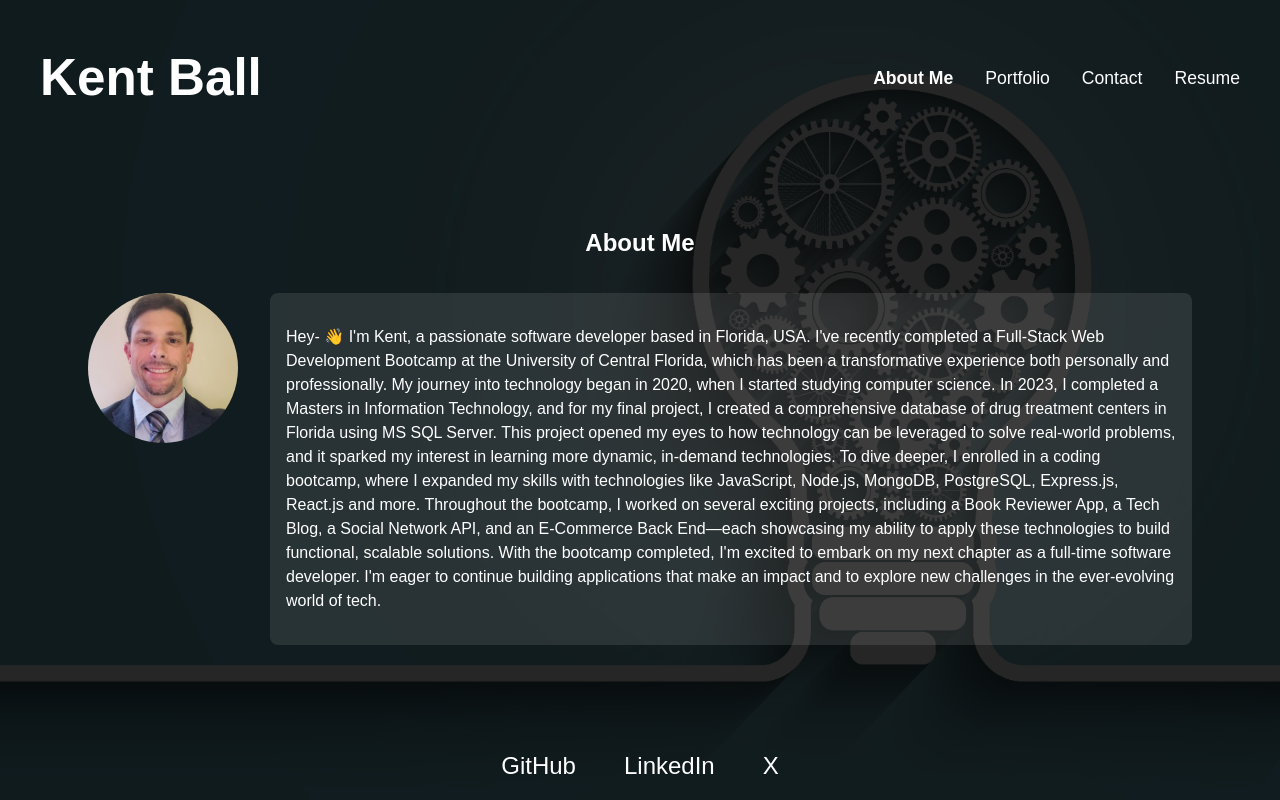
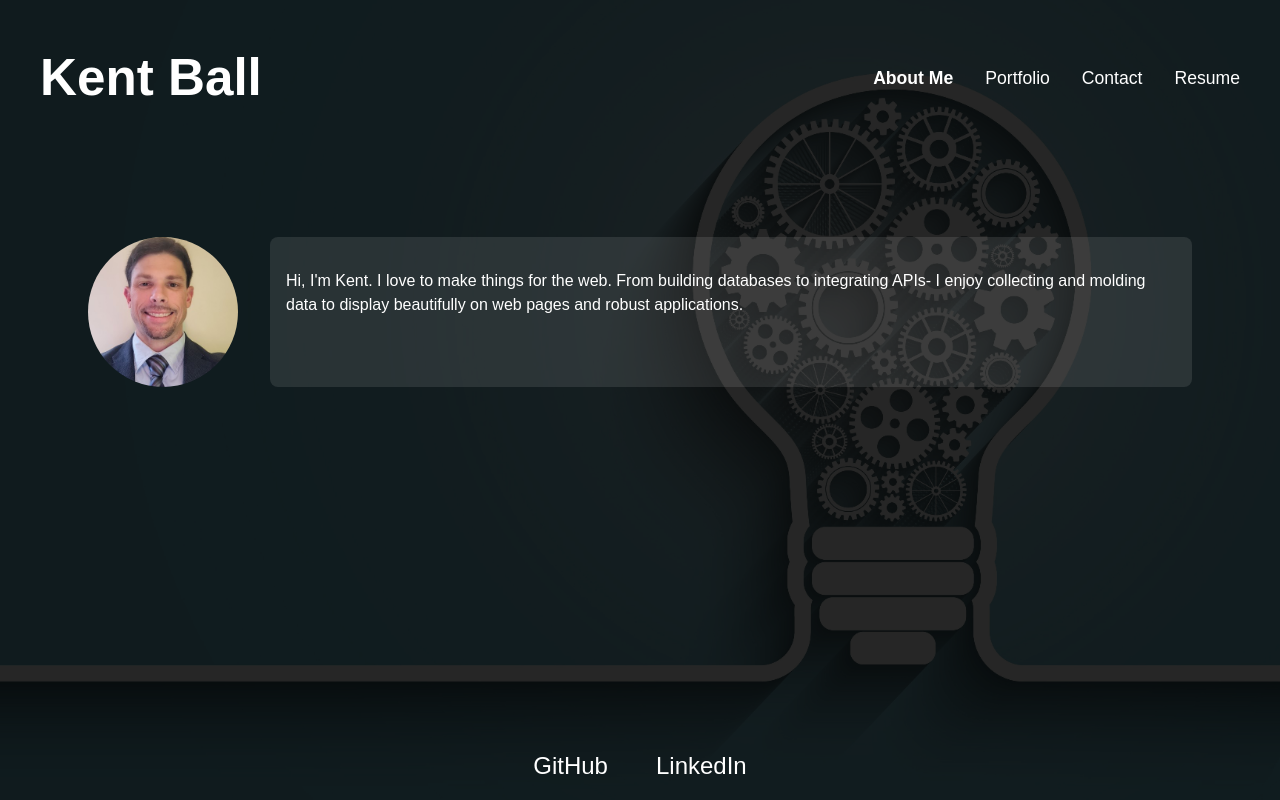
Before and after one commit to digitalscribe53/React-Portfolio, a React (Vite) app: page / in a window 1280 px wide. Built offline with nearby package versions, Linux system fonts and the light colour scheme.

Commit message:
Updated About Me and Footer

```diff
--- a/src/components/About.jsx
+++ b/src/components/About.jsx
@@ -3,20 +3,14 @@ import React from 'react';
 const About = () => {
   return (
     <section className="about">
-      <h2>About Me</h2>
+      <h2></h2>
       <div className="about-content">
         <div className="profile-image-container">
           <img src="/images/1000000519.jpg" alt="Kent Ball" className="profile-image" />
         </div>
         <div className="about-text">
           <p>
-            Hey- 👋 I'm Kent, a passionate software developer based in Florida, USA.
-
-            I've recently completed a Full-Stack Web Development Bootcamp at the University of Central Florida, which has been a transformative experience both personally and professionally. My journey into technology began in 2020, when I started studying computer science. In 2023, I completed a Masters in Information Technology, and for my final project, I created a comprehensive database of drug treatment centers in Florida using MS SQL Server. This project opened my eyes to how technology can be leveraged to solve real-world problems, and it sparked my interest in learning more dynamic, in-demand technologies.
-
-            To dive deeper, I enrolled in a coding bootcamp, where I expanded my skills with technologies like JavaScript, Node.js, MongoDB, PostgreSQL, Express.js, React.js and more. Throughout the bootcamp, I worked on several exciting projects, including a Book Reviewer App, a Tech Blog, a Social Network API, and an E-Commerce Back End—each showcasing my ability to apply these technologies to build functional, scalable solutions.
-
-            With the bootcamp completed, I'm excited to embark on my next chapter as a full-time software developer. I'm eager to continue building applications that make an impact and to explore new challenges in the ever-evolving world of tech.
+            Hi, I'm Kent. I love to make things for the web. From building databases to integrating APIs- I enjoy collecting and molding data to display beautifully on web pages and robust applications.
           </p>
         </div>
       </div>
--- a/src/components/Footer.jsx
+++ b/src/components/Footer.jsx
@@ -6,7 +6,6 @@ const Footer = () => {
       <nav>
         <a href="https://github.com/digitalscribe53" target="_blank" rel="noopener noreferrer">GitHub</a>
         <a href="https://linkedin.com/in/kent-ball" target="_blank" rel="noopener noreferrer">LinkedIn</a>
-        <a href="https://x.com/november1actual" target="_blank" rel="noopener noreferrer">X</a>
       </nav>
     </footer>
   );
```
